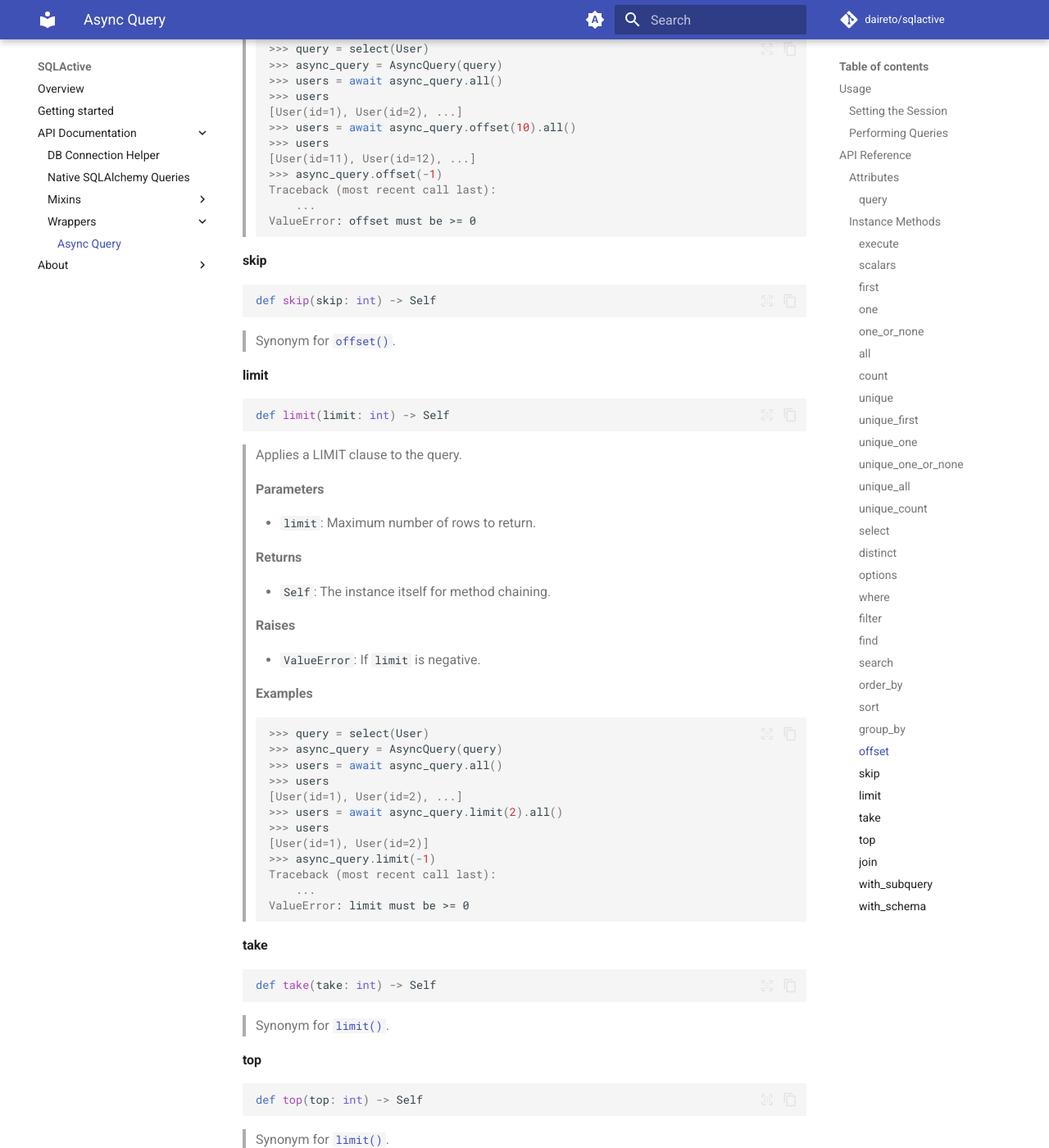
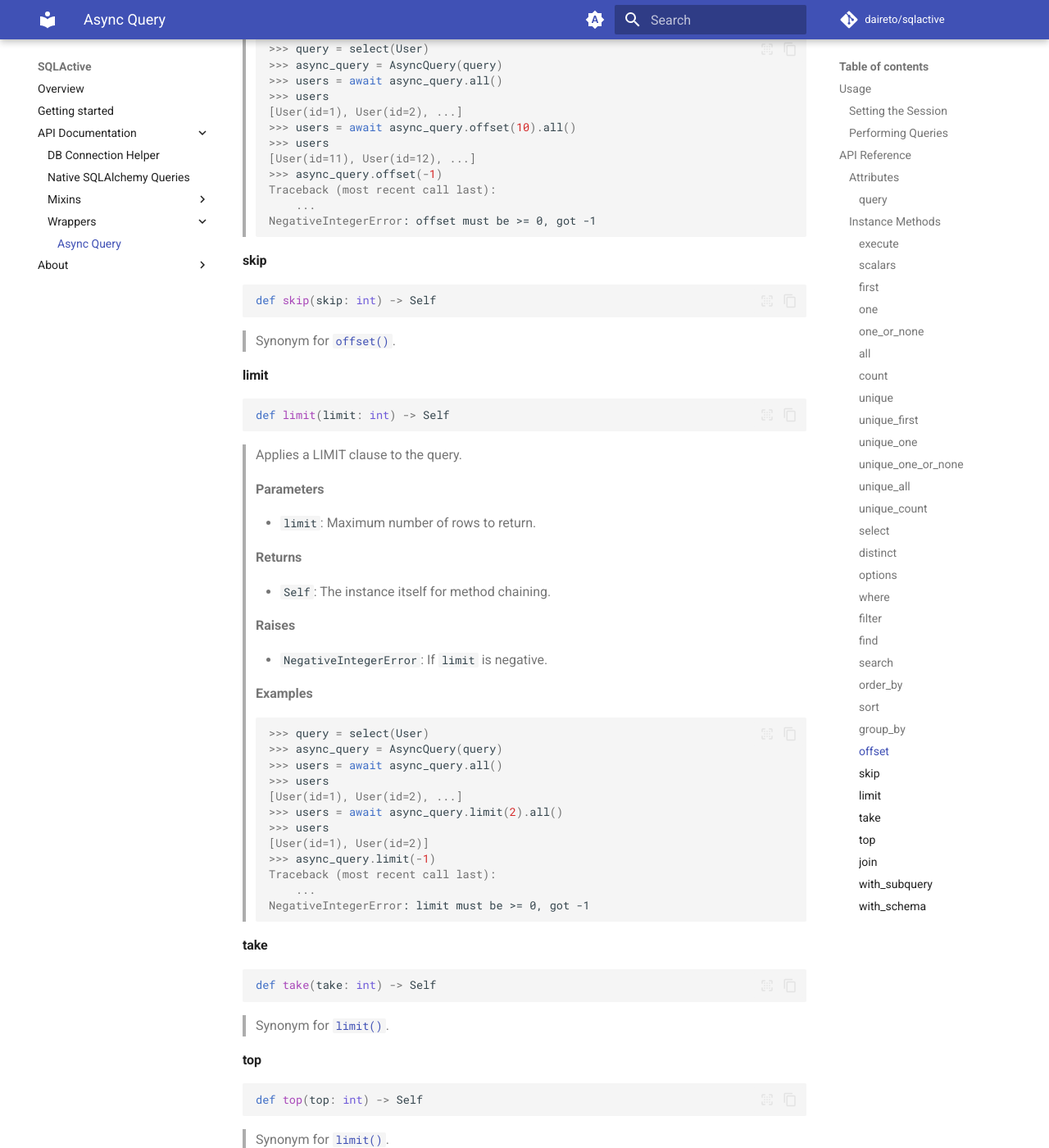
Before and after one commit to daireto/sqlactive, an MkDocs documentation site: the page built from docs/api/async-query.md, in a window 1280 px wide and 1400 px high, scrolled down 19474 px. Shown: the whole window at 82% size. Built offline with MkDocs 1.6.1 and Material for MkDocs 9.7.7, drawn with Linux system fonts in a browser that asks for light colours; comment, search, counter and statistics services are not loaded; some of the changed text lies outside the part shown.

Commit message:
docs: Replace by the correct exceptions

````diff
--- a/docs/api/async-query.md
+++ b/docs/api/async-query.md
@@ -1031,7 +1031,7 @@ def offset(offset: int) -> Self
 
 > **Raises**
 
-> - `ValueError`: If `offset` is negative.
+> - `NegativeIntegerError`: If `offset` is negative.
 
 > **Examples**
 
@@ -1048,7 +1048,7 @@ def offset(offset: int) -> Self
 > >>> async_query.offset(-1)
 > Traceback (most recent call last):
 >     ...
-> ValueError: offset must be >= 0
+> NegativeIntegerError: offset must be >= 0, got -1
 > ```
 
 #### skip
@@ -1077,7 +1077,7 @@ def limit(limit: int) -> Self
 
 > **Raises**
 
-> - `ValueError`: If `limit` is negative.
+> - `NegativeIntegerError`: If `limit` is negative.
 
 > **Examples**
 
@@ -1093,7 +1093,7 @@ def limit(limit: int) -> Self
 > >>> async_query.limit(-1)
 > Traceback (most recent call last):
 >     ...
-> ValueError: limit must be >= 0
+> NegativeIntegerError: limit must be >= 0, got -1
 > ```
 
 #### take
````
Also changed, not shown: docs/api/active-record-mixin.md (+4 -4 lines).
